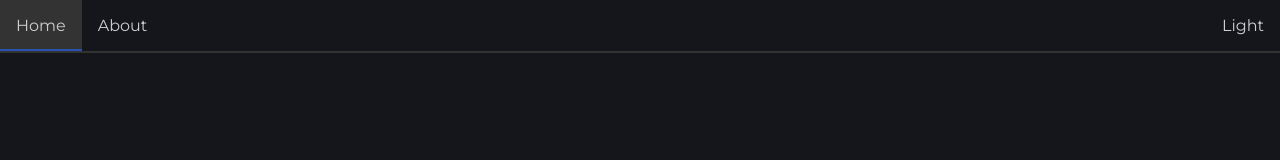
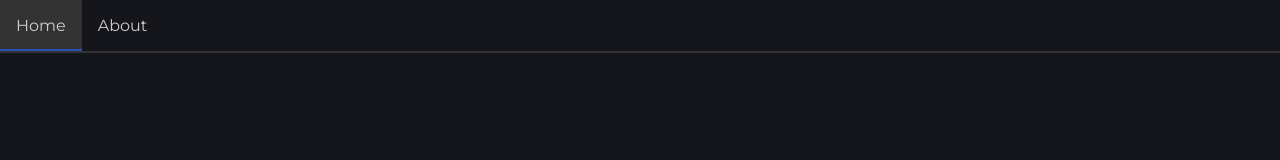
Before and after one commit to Klrfl/url-shortener, a Vue app: page / in a window 1280 px wide. Shown: the top 160 px of the page. Built offline with nearby package versions, Linux system fonts and the light colour scheme.

Commit message:
change dark mode button text

```diff
--- a/src/components/TheNavbar.vue
+++ b/src/components/TheNavbar.vue
@@ -5,25 +5,33 @@
       <li><router-link :to="{ name: 'About' }">About</router-link></li>
     </ul>
 
-    <button class="btn theme-toggle" @click="setTheme">Light</button>
+    <button class="btn theme-toggle" @click="setTheme">{{ themeText }}</button>
   </nav>
 </template>
 
 <script setup>
-import { inject } from "vue";
+import { onMounted, inject, ref } from "vue";
 let theme = inject("theme");
+
+const themeText = ref("");
 
 function setTheme() {
   if (theme === "dark") {
     theme = "light";
     localStorage.setItem("theme-preference", "light");
+    themeText.value = theme;
   } else {
     theme = "dark";
+    themeText.value = theme;
     localStorage.setItem("theme-preference", "dark");
   }
 
   document.body.setAttribute("data-theme", theme);
 }
+
+onMounted(() => {
+  themeText.value = theme.value;
+});
 </script>
 
 <style>
```
